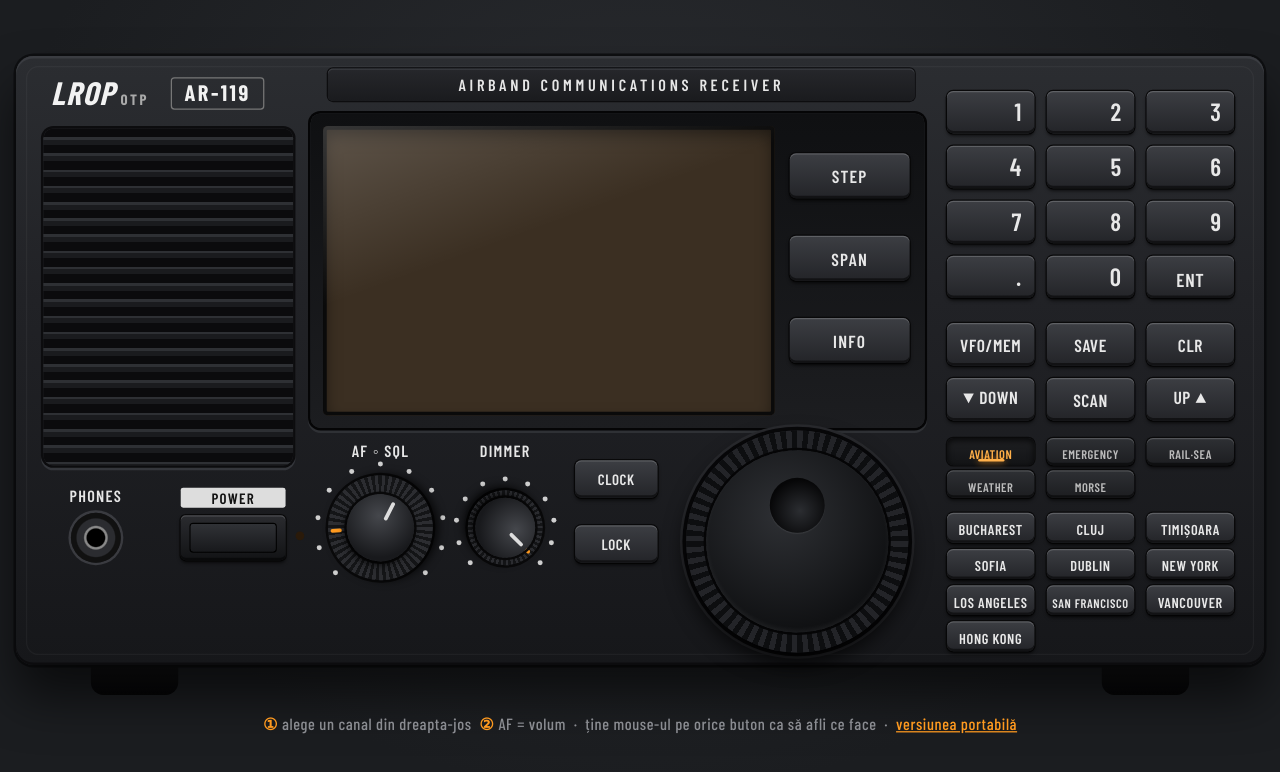
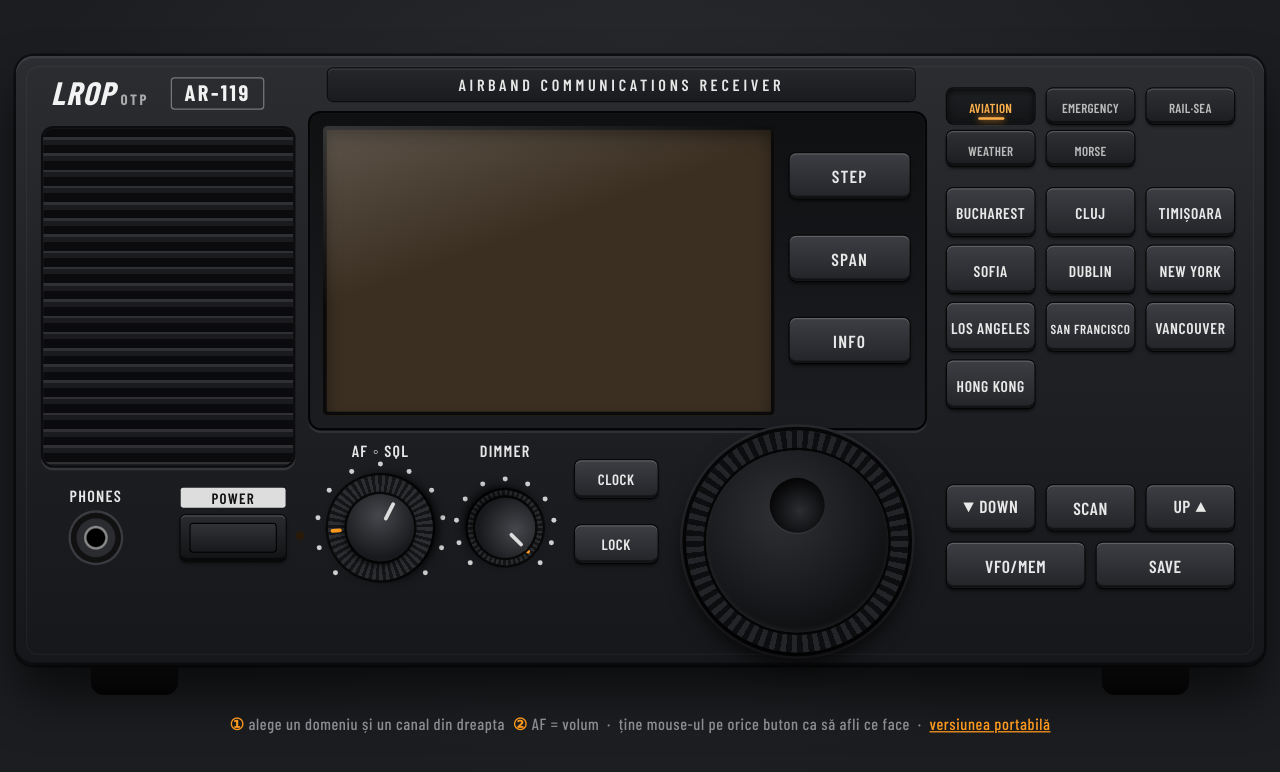
Before and after one commit to cristiturcin-ro/lrop-radio, a plain HTML site: page index.html in a window 1280 px wide. Drawn offline with nearby package versions, Linux system fonts and the light colour scheme.

Commit message:
Remove the number pad; domain tabs and channels move to the top
- Removed digits, dot, ENT and CLR (frequencies can still be typed on
  the computer keyboard + Enter, Esc cancels).
- Right column: domain tabs at the top, larger channel buttons below,
  DOWN / SCAN / UP and VFO/MEM / SAVE at the bottom.

Co-Authored-By: Claude Opus 5.5 <noreply@anthropic.com>
Claude-Session: https://claude.ai/code/session_018h6XaBF6qRYu65xNVnQE1S

```diff
--- a/index.html
+++ b/index.html
@@ -211,7 +211,7 @@ button{font-family:inherit}
   </div>
   <div id="keys"></div>
 
-  <div class="hint"><b>①</b> alege un canal din dreapta-jos &nbsp;<b>②</b> AF = volum &nbsp;·&nbsp; ține mouse-ul pe orice buton ca să afli ce face &nbsp;·&nbsp; <a href="mobile.html" style="color:#ff9a1f">versiunea portabilă</a></div>
+  <div class="hint"><b>①</b> alege un domeniu și un canal din dreapta &nbsp;<b>②</b> AF = volum &nbsp;·&nbsp; ține mouse-ul pe orice buton ca să afli ce face &nbsp;·&nbsp; <a href="mobile.html" style="color:#ff9a1f">versiunea portabilă</a></div>
 </div></div>
 
 <audio id="stream" preload="none"></audio>
@@ -613,7 +613,7 @@ function stopScan(){ if(S.scan){ clearInterval(S.scan); S.scan=null; save(); upd
 /* ---------------- texte de ajutor (popup la hover / apăsare lungă) ---------------- */
 const fmtF = f => f>=100000 ? (f/1000).toFixed(3)+' MHz' : f+' kHz';
 const TIP = {
-  power: {t:'PORNIRE / OPRIRE', d:'Pornește receptorul – fără el nu se aude nimic. Sfat: un clic pe un canal din dreapta-jos îl pornește automat.'},
+  power: {t:'PORNIRE / OPRIRE', d:'Pornește receptorul – fără el nu se aude nimic. Sfat: un clic pe un canal din dreapta îl pornește automat.'},
   af:    {t:'VOLUM (AF)', d:'Butonul mic din mijloc. Trage în sus/jos sau folosește rotița mouse-ului.'},
   sql:   {t:'SQUELCH (SQL)', d:'Inelul mare din jur. Taie fâșâitul când nu vorbește nimeni: la minim auzi tot zgomotul, mai sus e liniște până apare un semnal.'},
   dim:   {t:'LUMINOZITATE', d:'Cât de tare luminează afișajul.'},
@@ -623,15 +623,12 @@ const TIP = {
   STEP:  ()=>({t:'PAS DE ACORD', d:`Cât sare frecvența la fiecare pas al dialului: 25 → 5 → 1 kHz. Acum: ${S.step} kHz.`}),
   SPAN:  {t:'LĂȚIME SPECTRU', d:'Cât din bandă vezi în graficul de pe afișaj. Merge și cu rotița mouse-ului pe grafic.'},
   INFO:  {t:'INFO AFIȘAJ', d:'Schimbă ultimul rând de pe afișaj: numele canalului → ceas → sursa audio și starea conexiunii.'},
-  key:   {t:'TASTATURĂ', d:'Scrie direct o frecvență în MHz, apoi ENT: 1 2 1 . 1 → 121.100 (Dublin).', k:'Merge și de la tastatură: cifre + [Enter]'},
-  ENT:   {t:'ENTER', d:'Confirmă frecvența tastată.', k:'[Enter]'},
   VM:    {t:'VFO / MEMORIE', d:'VFO = acord liber pe orice frecvență. MEM = treci doar prin canalele salvate, cu ▲ ▼ sau dialul.'},
   SAVE:  {t:'SALVEAZĂ', d:'Salvează frecvența curentă ca un canal nou în memorie (le găsești în modul MEM).'},
-  CLR:   {t:'ANULEAZĂ', d:'Șterge ce ai tastat sau oprește scanarea.', k:'[Esc]'},
   DOWN:  {t:'ÎN JOS', d:'Un pas de frecvență în jos (în modul MEM: canalul anterior).', k:'[↓]'},
   UP:    {t:'ÎN SUS', d:'Un pas de frecvență în sus (în modul MEM: canalul următor).', k:'[↑]'},
   SCAN:  {t:'SCANARE', d:'Caută singur următorul canal cu semnal și se oprește pe el. În modul MEM ascultă pe rând fiecare canal salvat. Apasă din nou pentru stop.'},
-  freq:  {t:'FRECVENȚA', d:'Frecvența acordată, în MHz: 108–137 = aviație (AM), 137–174 = urgențe, tren, maritim, meteo (FM).'},
+  freq:  {t:'FRECVENȚA', d:'Frecvența acordată, în MHz: 108–137 = aviație (AM), 137–174 = urgențe, tren, maritim, meteo (FM). Poți scrie o frecvență direct de la tastatura calculatorului, ex. 121.1 + Enter.', k:'[0-9] [.] [Enter] · [Esc] anulează'},
   smeter:{t:'S-METRU', d:'Puterea semnalului recepționat.'},
   scope: {t:'SPECTRU', d:'Vârfurile sunt canale cu semnal. Clic pe un vârf ca să te acordezi pe el; rotița mouse-ului schimbă cât vezi.'},
   text:  {t:'NUME / STARE', d:'Numele canalului. Între paranteze: CONNECT = se conectează, BUFFER = se încarcă, NO LINK = sursa nu răspunde.'},
@@ -665,40 +662,36 @@ const modes=$('modes');
 ].forEach(([n,fn],i)=>mkBtn(modes,{x:620,y:78+i*66,w:96,h:36,label:`<span style="font-size:14px;letter-spacing:1px">${n}</span>`,fn,title:n,help:TIP[n]}));
 
 const keys=$('keys');
-['1','2','3','4','5','6','7','8','9','.','0','ENT'].forEach((k,i)=>{
-  const x=746+(i%3)*80, y=28+Math.floor(i/3)*44;
-  mkBtn(keys,{x,y,label: k==='ENT'?'<span style="font-size:15px">ENT</span>':`<b>${k}</b>`,cls:'key',fn:()=> k==='ENT'?enter():keyIn(k),title:k,
-    help: k==='ENT' ? TIP.ENT : TIP.key});
-});
-[
-  ['VFO/MEM',746,214,70,vm,TIP.VM,'V/M'],['SAVE',826,214,70,mw,TIP.SAVE],['CLR',906,214,70,clr,TIP.CLR],
-  ['▼ DOWN',746,258,70,()=>tune(-1),TIP.DOWN],['SCAN',826,258,70,scan,TIP.SCAN],['UP ▲',906,258,70,()=>tune(1),TIP.UP],
-].forEach(([n,x,y,w,fn,help,aria])=>mkBtn(keys,{x,y,w,h:34,label:n,fn,title:aria||n,help}));
-
-/* canale rapide: tab-uri pe regiuni (ROMÂNIA / LUME / HF) + până la 6 canale pe tab */
+/* coloana din dreapta: sus tab-urile pe domenii, sub ele canalele, jos acordul (▼ SCAN ▲) și memoriile.
+   (Tastatura numerică a fost scoasă; o frecvență se poate scrie în continuare de la tastatura calculatorului + Enter.) */
 const GROUPS = (CONFIG.groups && CONFIG.groups.length) ? CONFIG.groups : [{id:'*', name:'CANALE', info:''}];
 const grpOf = c => GROUPS.some(g=>g.id===c.group) ? c.group : GROUPS[0].id;
 S.grp = grpOf(nearest()); S.autoGrp = null;
 // tab-uri pe cel mult 3 coloane (2 rânduri dacă sunt multe domenii), apoi canalele
 const tabCols = Math.min(3, GROUPS.length), tabRows = GROUPS.length<2 ? 1 : Math.ceil(GROUPS.length/tabCols);
-const tabGap = 10, tabW = (230 - (tabCols-1)*tabGap) / tabCols, tabsTop = 306, chTop = tabsTop + tabRows*26 + 8;
-const tabFont = 'font-size:10px;letter-spacing:.4px';
-const tabEls = GROUPS.length<2 ? [] : GROUPS.map((g,i)=>mkBtn(keys,{x:746+(i%tabCols)*(tabW+tabGap),y:tabsTop+Math.floor(i/tabCols)*26,w:tabW,h:22,cls:'tab',
+const tabGap = 10, tabW = (230 - (tabCols-1)*tabGap) / tabCols, tabsTop = 26, tabH = 28, tabStep = 34;
+const chTop = tabsTop + tabRows*tabStep + 12, ctrlTop = 344;
+const tabFont = 'font-size:10.5px;letter-spacing:.2px';
+const tabEls = GROUPS.length<2 ? [] : GROUPS.map((g,i)=>mkBtn(keys,{x:746+(i%tabCols)*(tabW+tabGap),y:tabsTop+Math.floor(i/tabCols)*tabStep,w:tabW,h:tabH,cls:'tab',
   label:`<span style="${tabFont};white-space:nowrap">${g.name}</span>`, title:g.name,
   help:{t:g.name, d:g.info}, fn:()=>{ S.grp=g.id; renderGroups(); }}));
 if(GROUPS.length<2){                     // o singură listă → doar un titlu, nu un buton
   const l=document.createElement('div'); l.className='lbl grp-lbl'; l.textContent=GROUPS[0].name;
-  Object.assign(l.style,{left:'746px',top:(tabsTop+4)+'px',width:'230px'}); keys.appendChild(l);
+  Object.assign(l.style,{left:'746px',top:(tabsTop+6)+'px',width:'230px'}); keys.appendChild(l);
   HELP.attach(l, {t:GROUPS[0].name, d:GROUPS[0].info});
 }
-// rândurile de canale se strâng dacă un tab are mai mult de 9 canale (spațiu până la marginea carcasei)
+// rândurile de canale se strâng dacă un tab are multe canale (spațiu până la butoanele de acord)
 const chRowsMax = Math.max(...GROUPS.map(g=>Math.ceil(CHANNELS.filter(c=>grpOf(c)===g.id).length/3)), 1);
-const chGap = Math.min(33, Math.floor((484 - chTop) / chRowsMax)), chH = chGap - 5;
+const chGap = Math.min(46, Math.floor((ctrlTop - 16 - chTop) / chRowsMax)), chH = chGap - 8;
+[
+  ['▼ DOWN',746,ctrlTop,70,()=>tune(-1),TIP.DOWN],['SCAN',826,ctrlTop,70,scan,TIP.SCAN],['UP ▲',906,ctrlTop,70,()=>tune(1),TIP.UP],
+  ['VFO/MEM',746,ctrlTop+46,110,vm,TIP.VM,'V/M'],['SAVE',866,ctrlTop+46,110,mw,TIP.SAVE],
+].forEach(([n,x,y,w,fn,help,aria])=>mkBtn(keys,{x,y,w,h:36,label:n,fn,title:aria||n,help}));
 const chEls = CHANNELS.map(c=>{
   const i = CHANNELS.filter(x=>grpOf(x)===grpOf(c)).indexOf(c);
   const lbl = c.btn || c.mount.toUpperCase();
   return mkBtn(keys,{x:746+(i%3)*80,y:chTop+Math.floor(i/3)*chGap,w:70,h:chH,cls:'chbtn',
-    label:`<span style="font-size:${lbl.length>11?10:11.5}px;white-space:nowrap">${lbl}</span>`, title:c.name+' '+fmtF(c.f), help:chHelp(c),
+    label:`<span style="font-size:${lbl.length>11?10.5:12.5}px;white-space:nowrap">${lbl}</span>`, title:c.name+' '+fmtF(c.f), help:chHelp(c),
     fn:()=>{ if(S.lock) return; if(!S.power) power(); if(S.scan) stopScan(); S.vfo=true; S.freq=c.f; save(); update(); }});
 });
 function renderGroups(){
```
